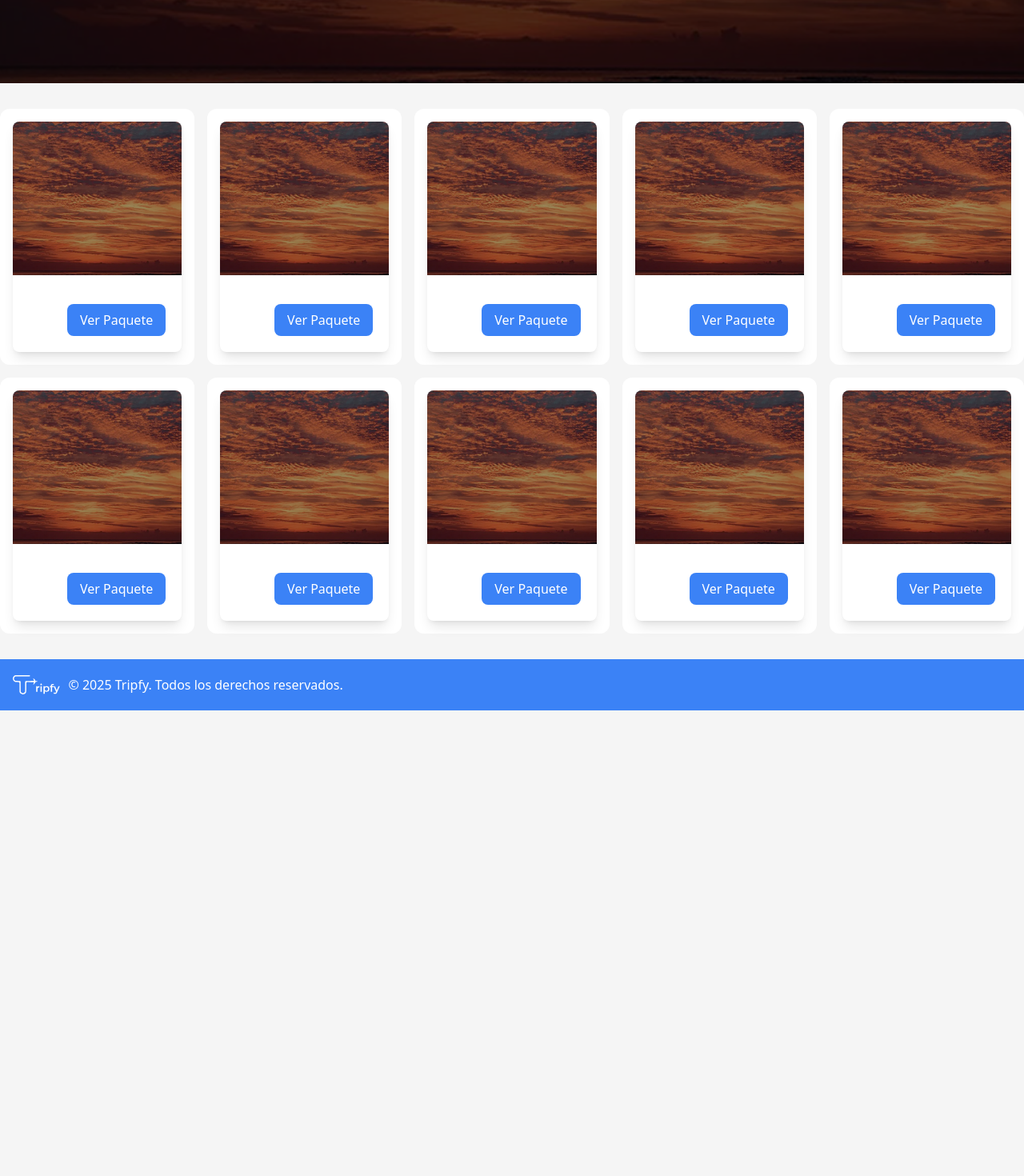
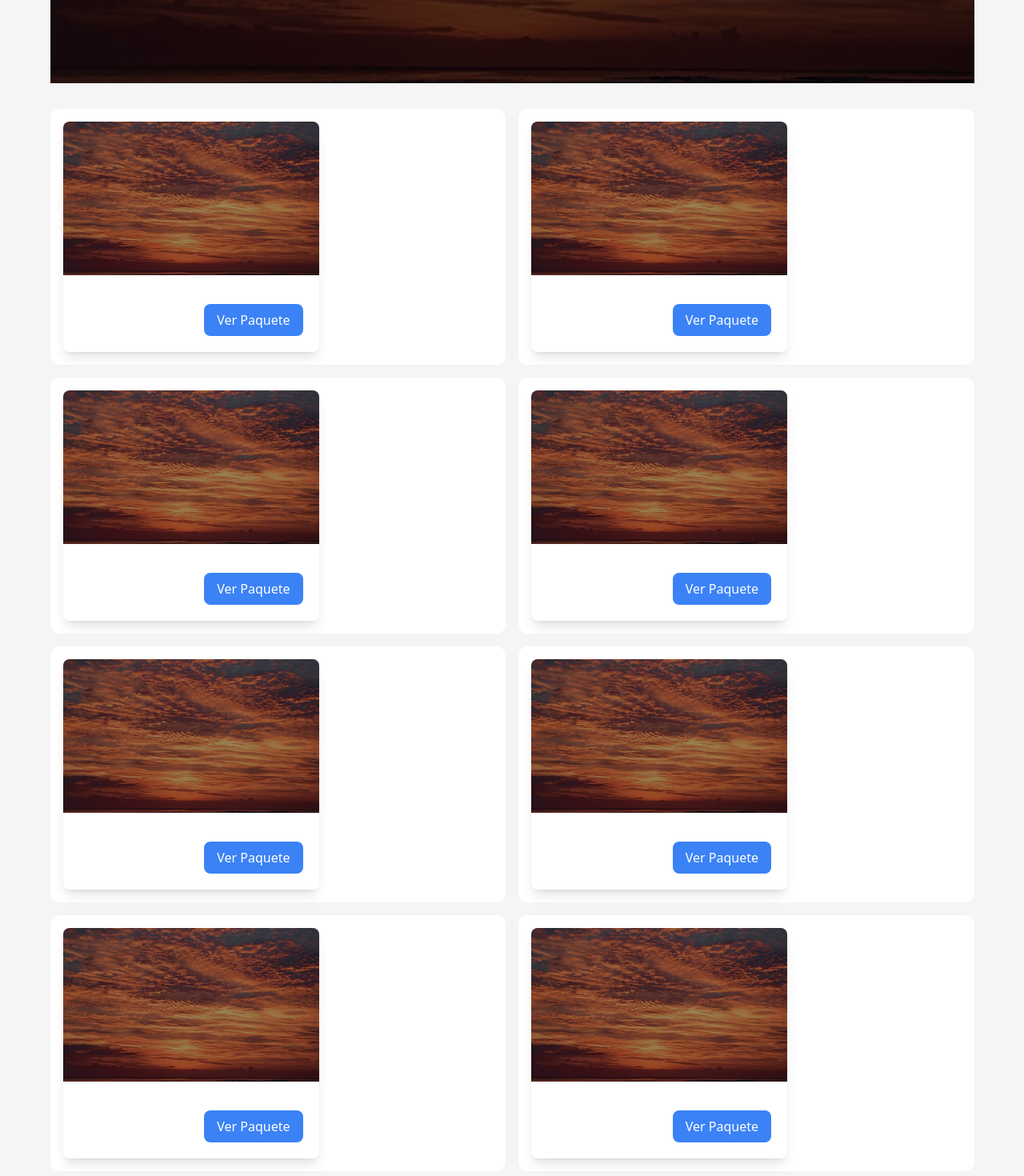
Before and after one commit to Kbri17/FrontEndTripfy, a React (Vite) app: page / in a window 1280 px wide. Shown: the part 660-2130 px from the top of the page at 80% size. Before the commit the page ends 1548 px from the top, so only its background shows below. Built offline with nearby package versions, Linux system fonts and the light colour scheme.

Commit message:
Updated Carrusel component

```diff
--- a/src/components/Carrusel.jsx
+++ b/src/components/Carrusel.jsx
@@ -7,18 +7,9 @@
   return (
     <div className="py-8">
       {/* Contenedor Grid que maneja filas y columnas */}
-      <div className="grid grid-cols-1 sm:grid-cols-2 md:grid-cols-3 lg:grid-cols-5 gap-4">
+      <div className="grid grid-cols-1 sm:grid-cols-2 md:grid-cols-2 lg:grid-cols- gap-4">
         {/* Fila 1 */}
         <div className="card bg-white p-4 rounded-xl  hover:scale-105 transition transform duration-300">
-          <TravelPackageCard image={img} />
-        </div>
-        <div className="card bg-white p-4 rounded-xl hover:scale-105 transition transform duration-300">
-          <TravelPackageCard image={img} />
-        </div>
-        <div className="card bg-white p-4 rounded-xl hover:scale-105 transition transform duration-300">
-          <TravelPackageCard image={img} />
-        </div>
-        <div className="card bg-white p-4 rounded-xl hover:scale-105 transition transform duration-300">
           <TravelPackageCard image={img} />
         </div>
         <div className="card bg-white p-4 rounded-xl hover:scale-105 transition transform duration-300">
@@ -32,9 +23,24 @@
         <div className="card bg-white p-4 rounded-xl hover:scale-105 transition transform duration-300">
           <TravelPackageCard image={img} />
         </div>
+
+        {/* Fila 3 */}
         <div className="card bg-white p-4 rounded-xl hover:scale-105 transition transform duration-300">
           <TravelPackageCard image={img} />
         </div>
+        <div className="card bg-white p-4 rounded-xl hover:scale-105 transition transform duration-300">
+          <TravelPackageCard image={img} />
+        </div>
+
+        {/* Fila 4 */}
+        <div className="card bg-white p-4 rounded-xl hover:scale-105 transition transform duration-300">
+          <TravelPackageCard image={img} />
+        </div>
+        <div className="card bg-white p-4 rounded-xl hover:scale-105 transition transform duration-300">
+          <TravelPackageCard image={img} />
+        </div>
+
+        {/* Fila 5 */}
         <div className="card bg-white p-4 rounded-xl hover:scale-105 transition transform duration-300">
           <TravelPackageCard image={img} />
         </div>
```
